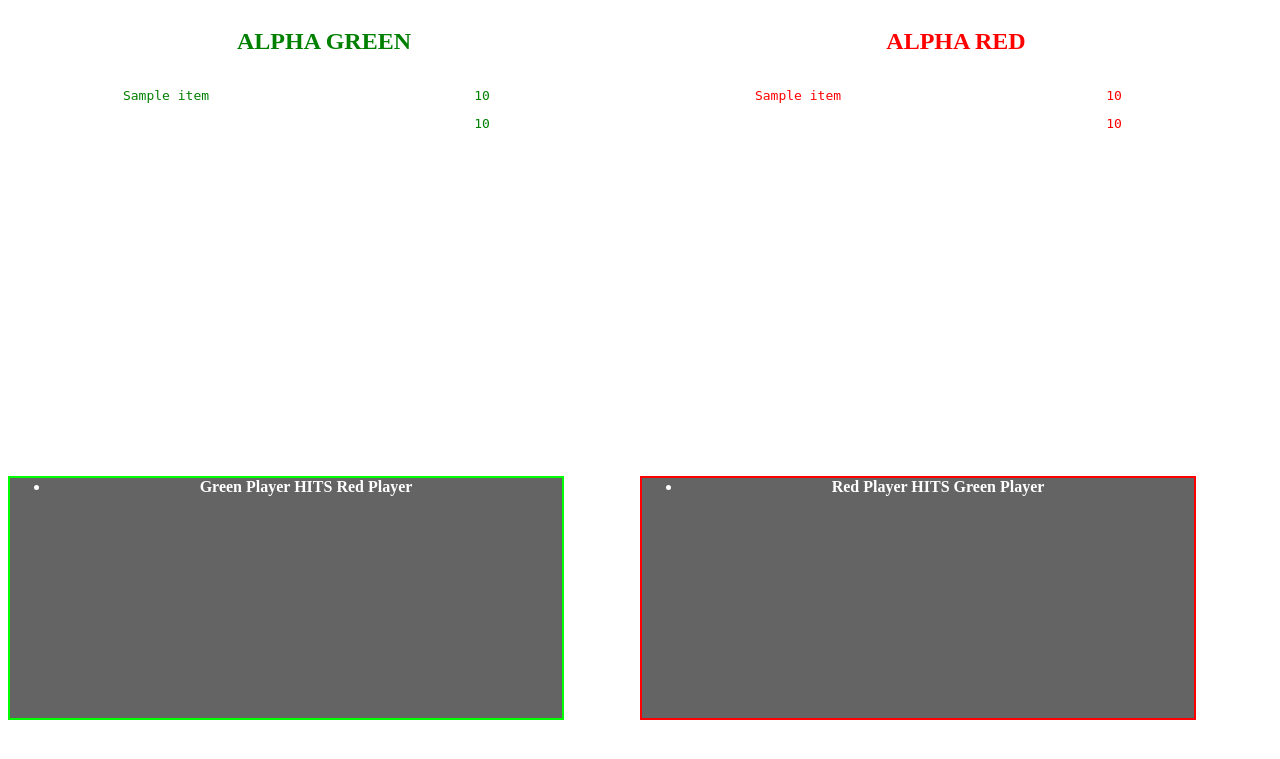
After one commit to team8-sardaukar/photon-project, a Flask app: template templates/updatedPlayAction.html in a window 1280 px wide. The commit adds this page. Shown: the top 759 px of the page. Run offline with Flask 2, Linux system fonts and the light colour scheme; the template is opened without the code that fills it: most values are stand-ins (such as "Sample title", 1, 10 or a date in 2020); parts of the project's set-up code (start-up, migrations or seed data) failed here and were passed over; some libraries are stand-ins or nearby versions.

Commit message:
Shows updated player scores. Total score isn't calculated correctly yet for the teams

```diff
--- a/main.py
+++ b/main.py
@@ -1,4 +1,5 @@
-from flask import Flask, request, render_template, jsonify, flash
+from flask import Flask, request, render_template, jsonify, flash, make_response
+from flask.templating import render_template_string
 from sqlalchemy.sql.expression import update
 from flask_cors import CORS
 from entities.entity import Session, engine, Base
@@ -13,6 +14,8 @@ app.secret_key = b'_5#y2L"F4Q8z\n\xec]/'
 Base.metadata.create_all(engine)
 session = Session()
 players = session.query(Player).all()
+
+UDPStarted = 0
 
 localIP = "127.0.0.1"
 localPort = 7501
@@ -36,6 +39,8 @@ def listenForUDP():
         playerHits = []
         [playerHits.append(int(x.decode('utf-8'))) for x in playerHitsRaw]
         print(playerHits)
+        updatePlayerScore(playerHits[0], playerHits[1])
+        playerHits.clear()
 
 UDPListener = Thread(target=listenForUDP)
 
@@ -66,7 +71,7 @@ def updatePlayers(id, codename, team=0, score=0): #team 0 = green, 1 = red
 
     #updatePlayerScore(1)
 
-def updatePlayerScore(id):
+def updatePlayerScore(id1, id2):
     print("updating score!")
     global playersListGreen
     global playersListRed
@@ -74,14 +79,26 @@ def updatePlayerScore(id):
     global greenScore
 
     for player in playersListGreen:
-        if (int(player["id"]) == id):
-            player["score"]+=10
-            greenScore+=10
+        if (int(player["id"]) == id1):
+            player["score"]+=100
+            greenScore+=100
 
     for player in playersListRed:
-        if (int(player["id"]) == id):
-            player["score"]+=10
-            redScore+=10
+        if (int(player["id"]) == id1):
+            player["score"]+=100
+            redScore+=100
+
+    for player in playersListGreen:
+        if (int(player["id"]) == id2):
+            player["score"]-=100
+            redScore-=100
+            print(player)
+
+    for player in playersListRed:
+        if (int(player["id"]) == id2):
+            player["score"]-=100
+            redScore-=100
+
 
 @app.route('/', methods=['GET'])
 def home():
@@ -173,11 +190,25 @@ def getPlayerByID():
 def playActionScreen():
     global playersListRed
     global playersListGreen
+    global redScore
+    global greenScore
+    global UDPStarted
 
     # Start UDP Socket listener here-ish
-    UDPListener.start()
+    if (UDPStarted == 0):
+        UDPListener.start()
+        UDPStarted = 1
 
     return render_template('play-action.html', greenList = playersListGreen, redList = playersListRed, redScore = redScore, greenScore = greenScore)
+
+@app.route('/play-action', methods=['POST'])
+def updatePlayAction():
+    global playersListRed
+    global playersListGreen
+    global redScore
+    global greenScore
+
+    return jsonify(render_template('updatedPlayAction.html', greenList = playersListGreen, redList = playersListRed, redScore = redScore, greenScore = greenScore))
 
 @app.route('/timer', methods=['GET'])
 def timerScreen():
--- /dev/null
+++ b/templates/updatedPlayAction.html
@@ -0,0 +1,45 @@
+<link rel="icon" type="image/x-icon" href="/static/favicon.png">
+<link rel="stylesheet" href="/static/player-entry.css"></head>
+<div id="response" class="row">
+    <div class="column">
+        <div class="green-team">
+            <h2>ALPHA GREEN</h2>
+            <div class="row">
+                <div class="column">
+                    {% for item in greenList %}
+                        <pre>{{item.codename}}</pre>
+                    {% endfor %}
+                </div>
+                <div class="column">
+                    {% for item in greenList %}
+                        <pre>{{item.score}}</pre>
+                    {% endfor %}
+                    <pre>{{greenScore}}</pre>
+                </div>
+            </div>
+
+            <ul class="hits-bg">
+                <li>Green Player HITS Red Player</li>
+            </ul>
+        </div>
+    </div>
+    <div id="response" class="column">
+        <div class="red-team">
+        <h2>ALPHA RED</h2>
+        <div class="row">
+            <div class="column">
+                {% for item in redList %}
+                    <pre>{{item.codename}}</pre>
+                {% endfor %}
+            </div>
+            <div class="column">
+                {% for item in redList %}
+                    <pre>{{item.score}}</pre>
+                {% endfor %}
+                <pre>{{redScore}}</pre>
+            </div>
+    </div>
+    <ul class="hits-bg" style="border: 2px solid #f00">
+        <li>Red Player HITS Green Player</li>
+    </ul>
+</div>
```
Also changed, not shown: static/play-action.js (+9 -0 lines), templates/play-action.html (+7 -38 lines).
